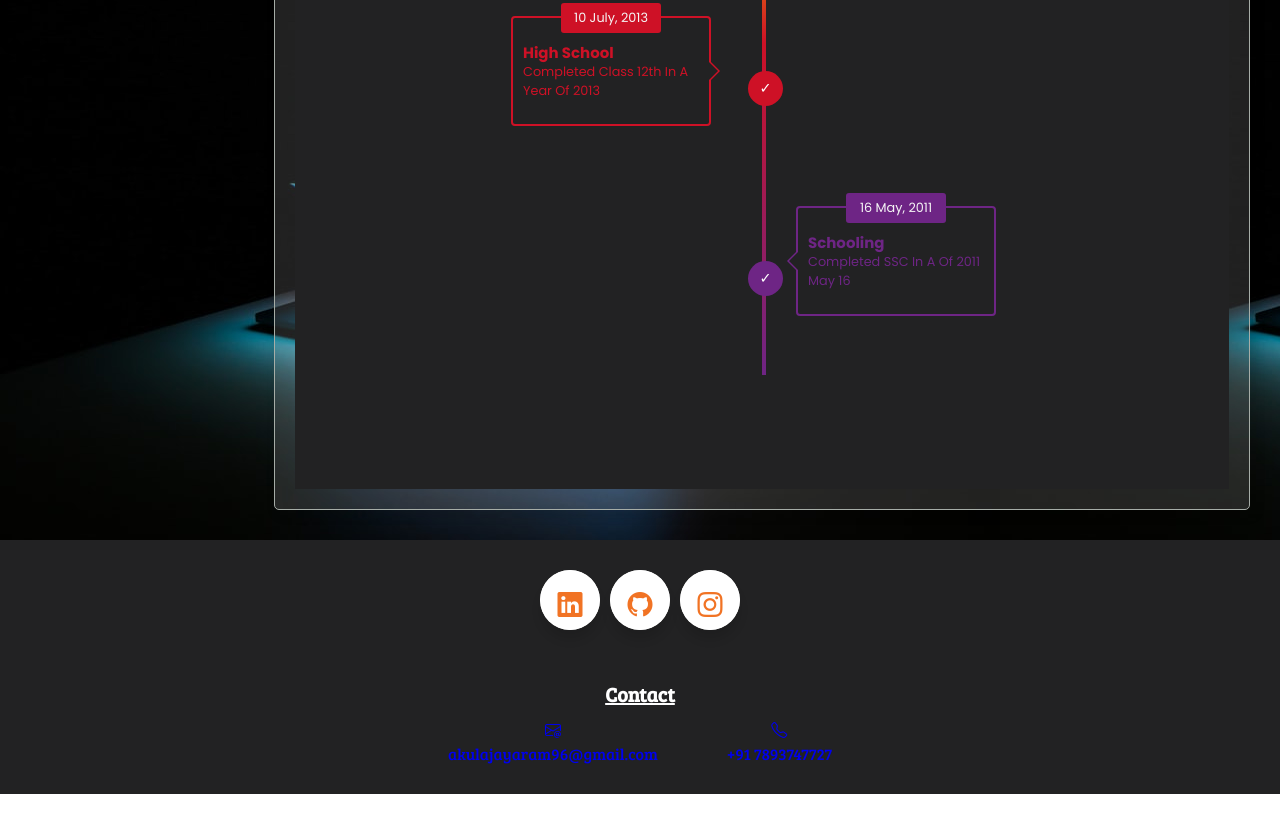
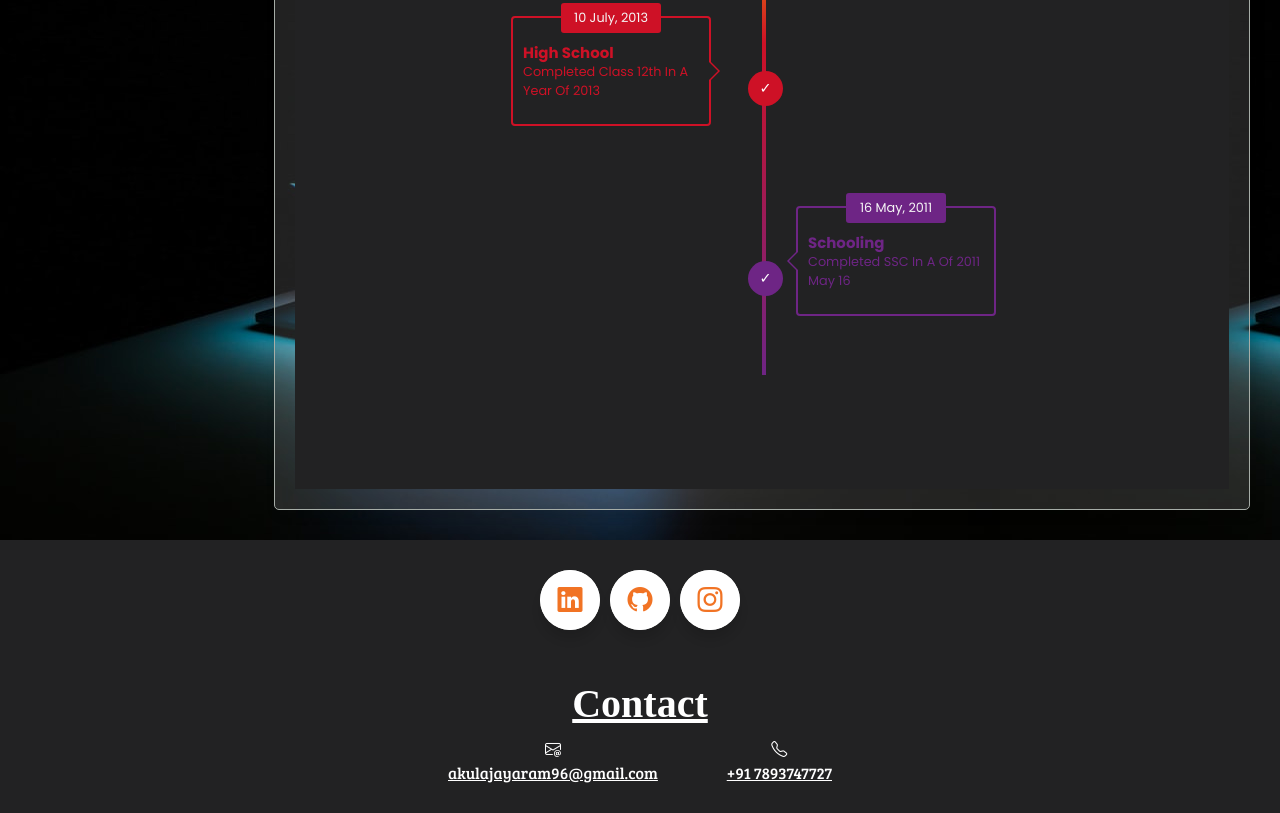
Before and after one commit to JayaramHarry/JayaramHarry.github.io, a plain HTML site: page index.html in a window 1280 px wide. Shown: the part 1306-2119 px from the top of the page. Drawn offline with nearby package versions, Linux system fonts and the light colour scheme; files whose address does not match are found by name; a web font is replaced by a local one.

Commit message:
changed some of css
changed some of css

```diff
--- a/index.html
+++ b/index.html
@@ -114,7 +114,7 @@
           <div class="wrapper">
             <div class="button">
               <a style="text-decoration:none" href="https://www.linkedin.com/in/jayaram-akula-3178bb241" target="_blank">
-              <div class="icon">
+              <div class="icon social">
                 <i class="bi bi-linkedin"></i>
               </div>
                 <span>Linkedin</span>
@@ -122,7 +122,7 @@
             </div>
             <div class="button">
               <a href="https://www.github.com/JayaramHarry" style="text-decoration:none" target="_blank">
-              <div class="icon">
+              <div class="icon social">
                   <i class="bi bi-github"></i>
                 </div>
                 <span>GitHub</span>
@@ -130,7 +130,7 @@
             </div>
             <div class="button">
                 <a href="https://www.instagram.com/harry__jai" style="text-decoration:none" target="_blank">
-                <div class="icon">
+                <div class="icon social">
                     <i class="bi bi-instagram"></i>
                   </div>
                   <span>Instagram</span>
@@ -141,13 +141,13 @@
             <h1 class="contact">Contact</h1>
           <div class="contact-details">
             <div class="contact-icon">
-              <a href="mailto:akulajayaram96@gmail.com" style="text-decoration:none">
+              <a href="mailto:akulajayaram96@gmail.com" style="color: #fff;">
               <i class="bi bi-envelope-at"></i>
               <P class="mail-nnumber">akulajayaram96@gmail.com</P>
               </a>
             </div>
             <div class="contact-icon" >
-              <a href="tel:7893747727" style="text-decoration:none">
+              <a href="tel:7893747727" style="color: #fff">
                 <i class="bi bi-telephone"></i>
                 <p class="mail-nnumber">+91 7893747727</p>
               </a>
--- a/styles.css
+++ b/styles.css
@@ -134,6 +134,9 @@
     color: #f17324;
     padding: 5px;
     /* box-shadow: 0px 0px 12px 5px #22AF8D; */
+}
+.social{
+  padding: 0px !important;
 }
 @media screen and (max-width: 768px){
   .icon{
@@ -958,12 +961,13 @@ margin-bottom: 30px;
   text-align: center;
 }
 .contact{
+  font-size: 40px;
   color: #ffffff;
   text-decoration: underline;
   margin-bottom: 10px;
-  font-family: "Bree serif";
+  font-family: emoji;
 }
-@media screen and (max-width: 7668px){
+@media screen and (max-width: 768px){
   .contact{
     font-size: 20px;
   }
```
